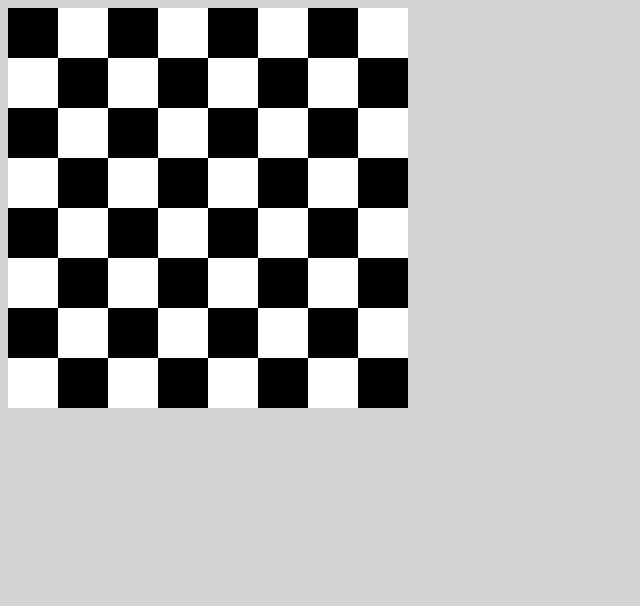
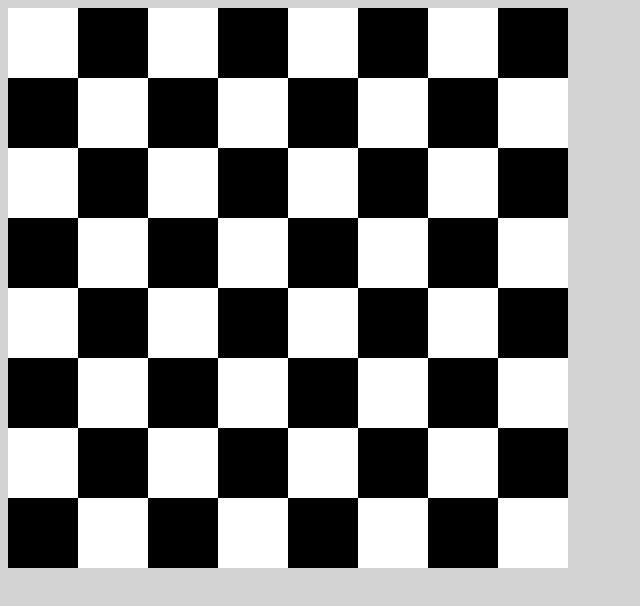
Before and after one commit to laurent-vouriot/web_s4_M4103C, a plain HTML site: page index.html in a window 1280 px wide. Shown: the whole page, without its empty margins (0-640 px from the left). Drawn offline with Linux system fonts and the light colour scheme.

Commit message:
correction du damier et ajout du changement de couleur des cases en over

```diff
--- /dev/null
+++ b/correction_damier.js
@@ -0,0 +1,61 @@
+/**
+ * 04/02/2020
+ *
+ * Correction du damier
+ *
+ */
+
+
+(function() {
+	'use strict' ;
+	$(document).ready(function() {
+		let css_black =  {
+			'display'	   : 'inline-block',
+			'background-color' : 'black',
+			'color'		   : 'white',
+			'min-width'        : '70px',
+			'min-height' 	   : '70px'
+		};
+		let css_white = {
+			'display'	   : 'inline-block',
+			'background-color' : 'white',
+			'color'		   : 'black',
+			'min-width'        : '70px',
+			'min-height' 	   : '70px'
+		};
+
+		let new_css = {
+			'display'	   : 'inline-block',
+			'background-color' : 'green',
+			'color'		   : 'black',
+			'min-width'        : '70px',
+			'max-width' 	   : '70px'
+		};
+
+		let over = function() {
+			$(this).css(new_css)
+		};
+
+		let leave = function() {
+			$(this).css($(this).data('css_case'))
+		};
+
+
+		for(let y=0;y<8;y++) {
+			let ligne = $('<div></div>');
+			$('#damier').append(ligne);
+			for(let x=0; x<8;x++) {
+				ligne.append(
+					$('<div></div>')
+					.css((x+y) % 2 ? css_black : css_white)
+					.append("&nbsp;")
+					.data('css_case',(x+y) % 2 ? css_black : css_white)
+					.mouseover(over)
+					.mouseleave(leave)
+
+				);
+			}
+		}
+
+	});
+}) ();
--- a/index.html
+++ b/index.html
@@ -5,7 +5,7 @@
   <title>Titre de la page</title>
   <link rel="stylesheet" href="style.css">
   <script src="jquery-3.4.1.min.js"></script>
-  <script src="script.js"></script>
+  <script src="correction_damier.js"></script>
 </head>
 <body>
 	<div id="damier"></div>
```
